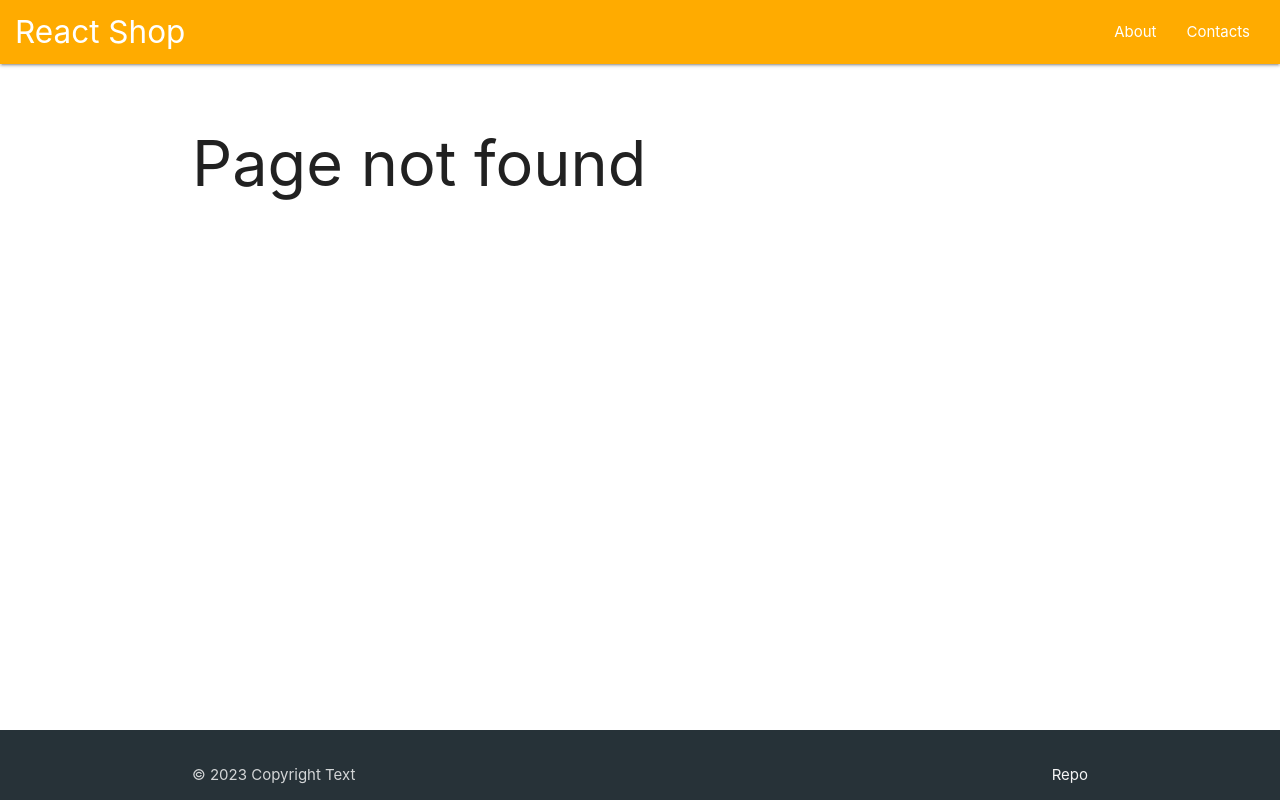
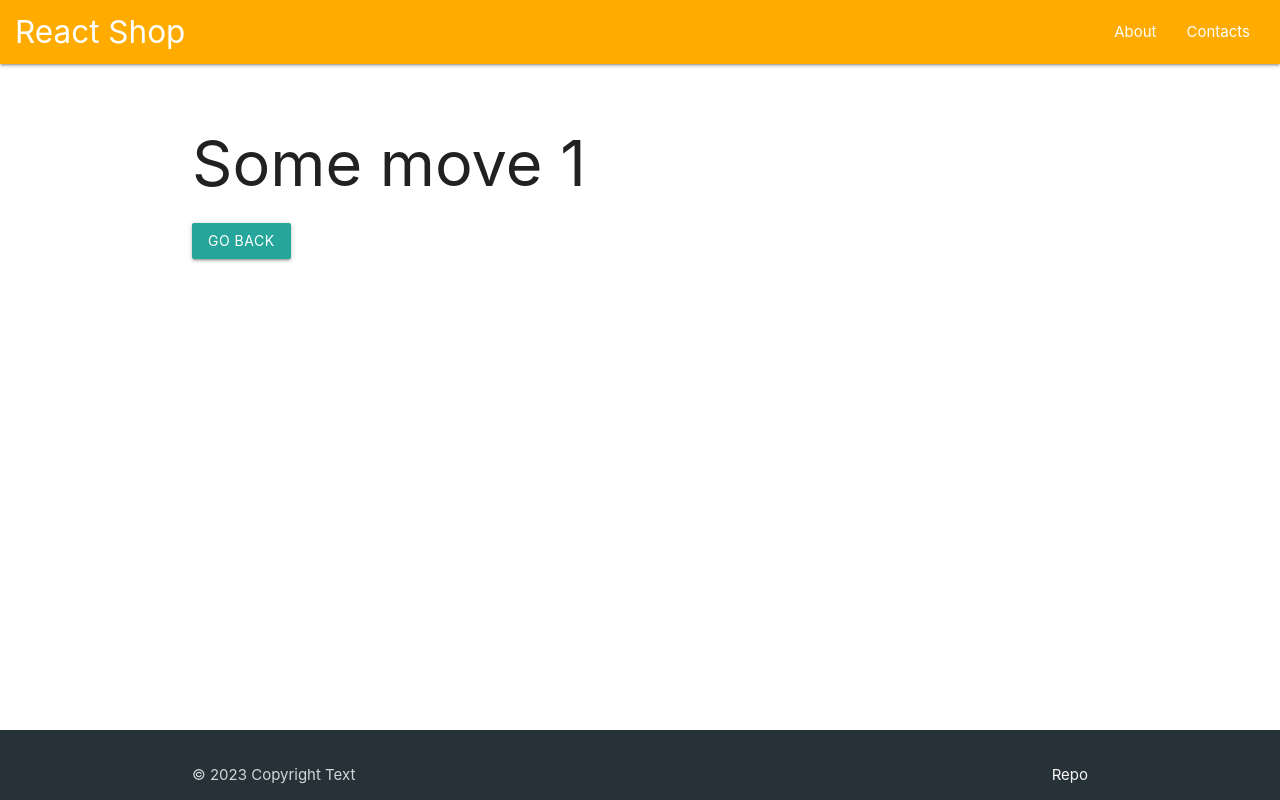
Before and after one commit to xshevska/project-react-food, a React (Create React App) app: page /movies/1 in a window 1280 px wide. Before the commit this address had no page. Built offline with nearby package versions, Linux system fonts and the light colour scheme.

Commit message:
Hooks useParams, useHistory

```diff
--- a/src/App.js
+++ b/src/App.js
@@ -6,6 +6,7 @@
 import {Home} from "./pages/Home"
 import {Contact} from "./pages/Contact"
 import {NotFound} from "./pages/NotFound"
+import {Movie} from "./pages/Movie"
 
 function App() {
     return <>
@@ -18,6 +19,7 @@
                     <Route exact path = "/" component = {Home}/>
                     <Route path = "/about" component = {About}/>
                     <Route path = "/contacts" component = {Contact}/>
+                    <Route path = "/movies/:title" component = {Movie}/>
                     <Route component = {NotFound}/>
                 </Switch>
 
--- /dev/null
+++ b/src/pages/Movie.jsx
@@ -0,0 +1,13 @@
+import {useParams, useHistory} from 'react-router-dom'
+
+function Movie() {
+    const {title} = useParams();
+    const {goBack} = useHistory()
+
+    return <>
+        <h1>Some move {title}</h1>
+        <button className='btn' onClick={goBack}>Go back</button>
+    </>
+}
+
+export {Movie};
```
